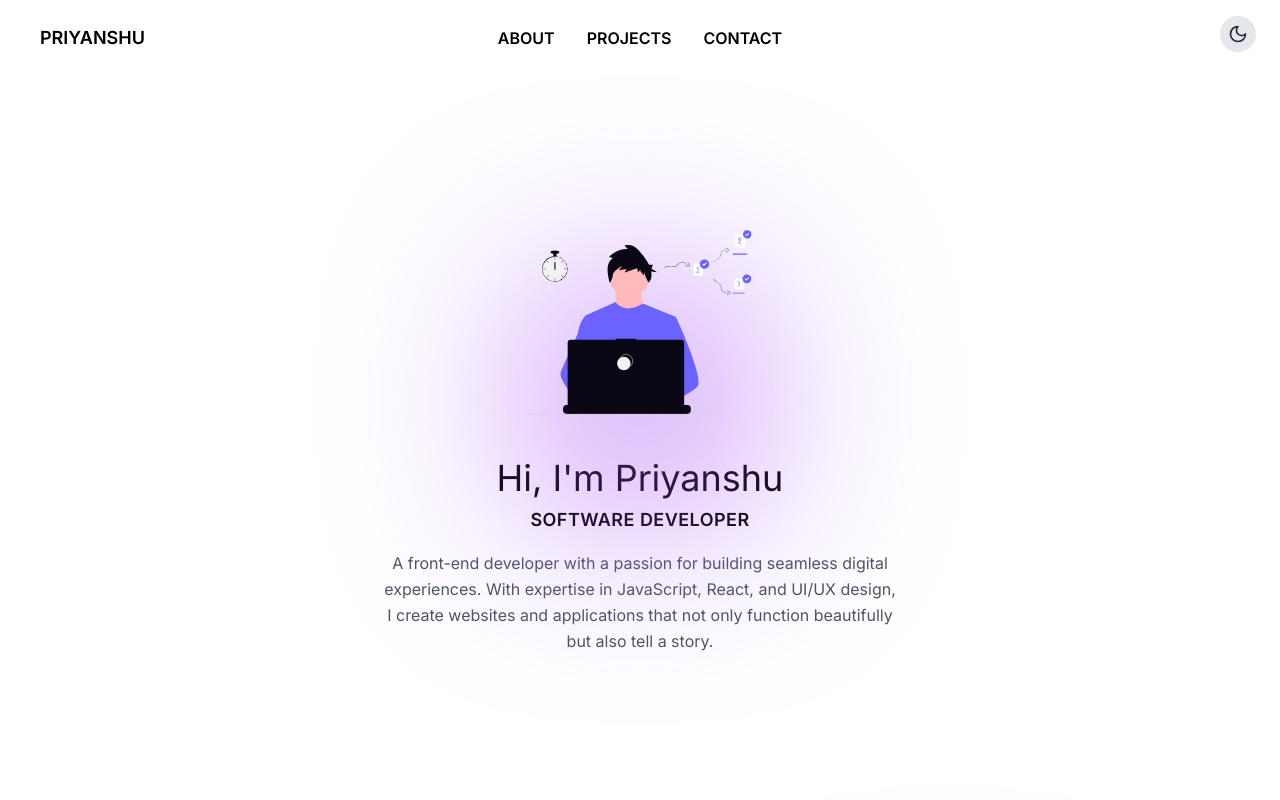
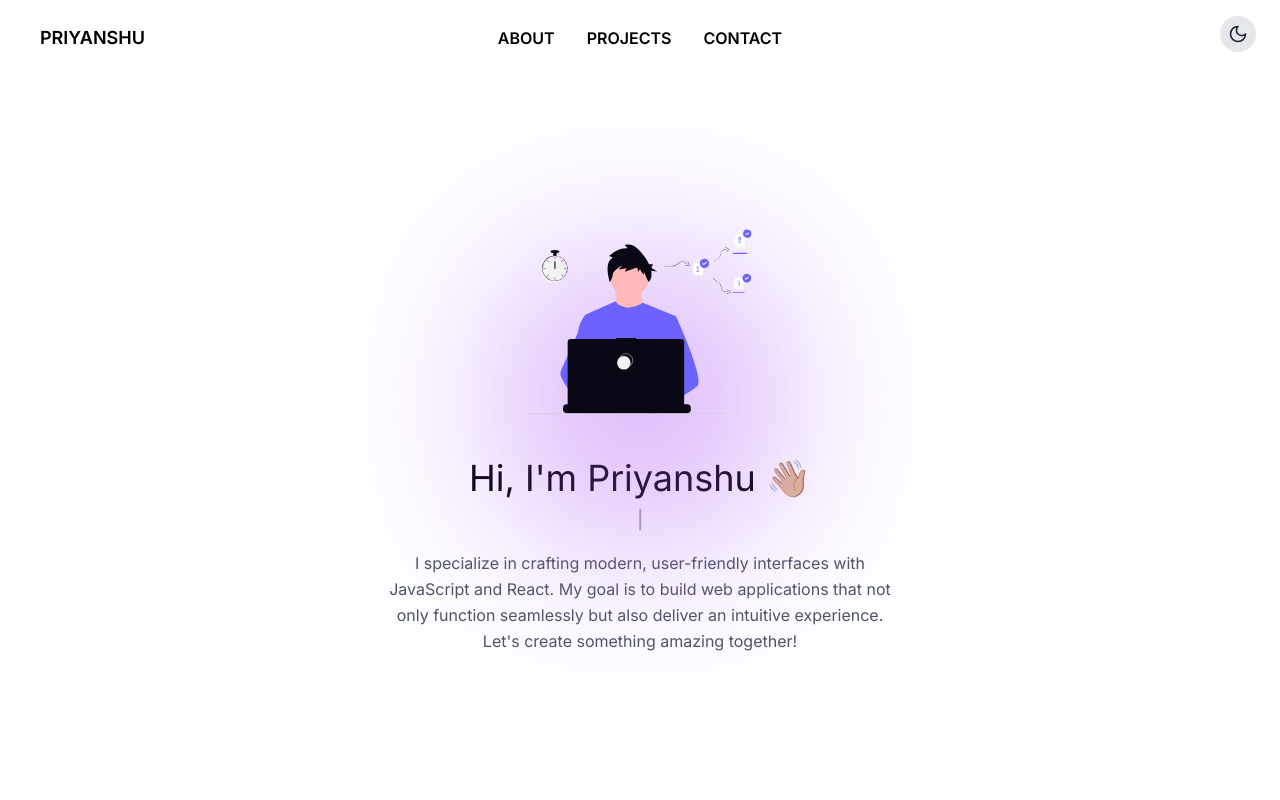
Before and after one commit to Priyanshu-96/Personal-Portfolio, a React (Vite) app in the folder portfolio-vite/: page / in a window 1280 px wide. Shown: the top 800 px of the page. Built offline with nearby package versions, Linux system fonts and the light colour scheme.

Commit message:
Installed Type writter effect in Home page

```diff
--- a/package.json
+++ b/package.json
@@ -1,6 +1,7 @@
 {
   "dependencies": {
     "react-router-dom": "^7.2.0",
-    "tailwindcss": "^4.0.9"
+    "tailwindcss": "^4.0.9",
+    "typewriter-effect": "^2.21.0"
   }
 }
--- a/portfolio-vite/src/components/Home.tsx
+++ b/portfolio-vite/src/components/Home.tsx
@@ -1,5 +1,6 @@
 import { useState } from "react";
 import { motion } from "framer-motion";
+import Typewriter from "typewriter-effect";
 import DarkModeToggle from "./DarkModeToggle";
 import { Menu, X } from "lucide-react"; // Icons for hamburger menu
 
@@ -55,22 +56,52 @@ const Home = () => {
         transition={{ duration: 2, repeat: Infinity, ease: "easeInOut" }}
       />
 
-      {/* SVG Avatar with Laptop */}
-      <div className="relative w-56 h-56 flex items-center justify-center mt-16">
+      {/* SVG Avatar with Floating Animation */}
+      <motion.div
+        className="relative w-56 h-56 flex items-center justify-center mt-16"
+        animate={{ y: [0, -10, 0] }}
+        transition={{ duration: 3, repeat: Infinity, ease: "easeInOut" }}
+      >
         <object
           type="image/svg+xml"
           data="/avatar-laptop.svg"
           className="w-full h-full"
         ></object>
-      </div>
+      </motion.div>
 
-      <h2 className="text-4xl font-cursive mt-6 text-center">Hi, I'm Priyanshu</h2>
-      <h3 className="text-lg font-bold tracking-wide mt-2 text-center">SOFTWARE DEVELOPER</h3>
-      <p className="text-center text-gray-600 dark:text-gray-300 max-w-lg mt-4 leading-relaxed">
-        A front-end developer with a passion for building seamless digital experiences.
-        With expertise in JavaScript, React, and UI/UX design, I create websites and applications
-        that not only function beautifully but also tell a story.
-      </p>
+      {/* Heading with Fade-in Animation */}
+      <motion.h2
+        className="text-4xl font-cursive mt-6 text-center"
+        initial={{ opacity: 0, y: -20 }}
+        animate={{ opacity: 1, y: 0 }}
+        transition={{ duration: 1 }}
+      >
+        Hi, I'm Priyanshu 👋🏼
+      </motion.h2>
+
+      {/* Typing Animation for Role */}
+      <h3 className="text-lg font-bold tracking-wide mt-2 text-center">
+        <Typewriter
+          options={{
+            strings: ["Frontend Engineer", "React Enthusiast", "UI/UX Passionate"],
+            autoStart: true,
+            loop: true,
+          }}
+        />
+      </h3>
+
+      {/* Paragraph with Fade-in Effect */}
+      <motion.p
+        className="text-center text-gray-600 dark:text-gray-300 max-w-lg mt-4 leading-relaxed"
+        initial={{ opacity: 0, y: 20 }}
+        animate={{ opacity: 1, y: 0 }}
+        transition={{ duration: 1.5 }}
+      >
+        I specialize in crafting modern, user-friendly interfaces with JavaScript and React.
+        My goal is to build web applications that not only function seamlessly but also deliver an intuitive experience.
+        Let's create something amazing together!
+      </motion.p>
+
     </section>
   );
 };
```
Also changed, not shown: 1 other file (tests, documents, lock files or other folders).
